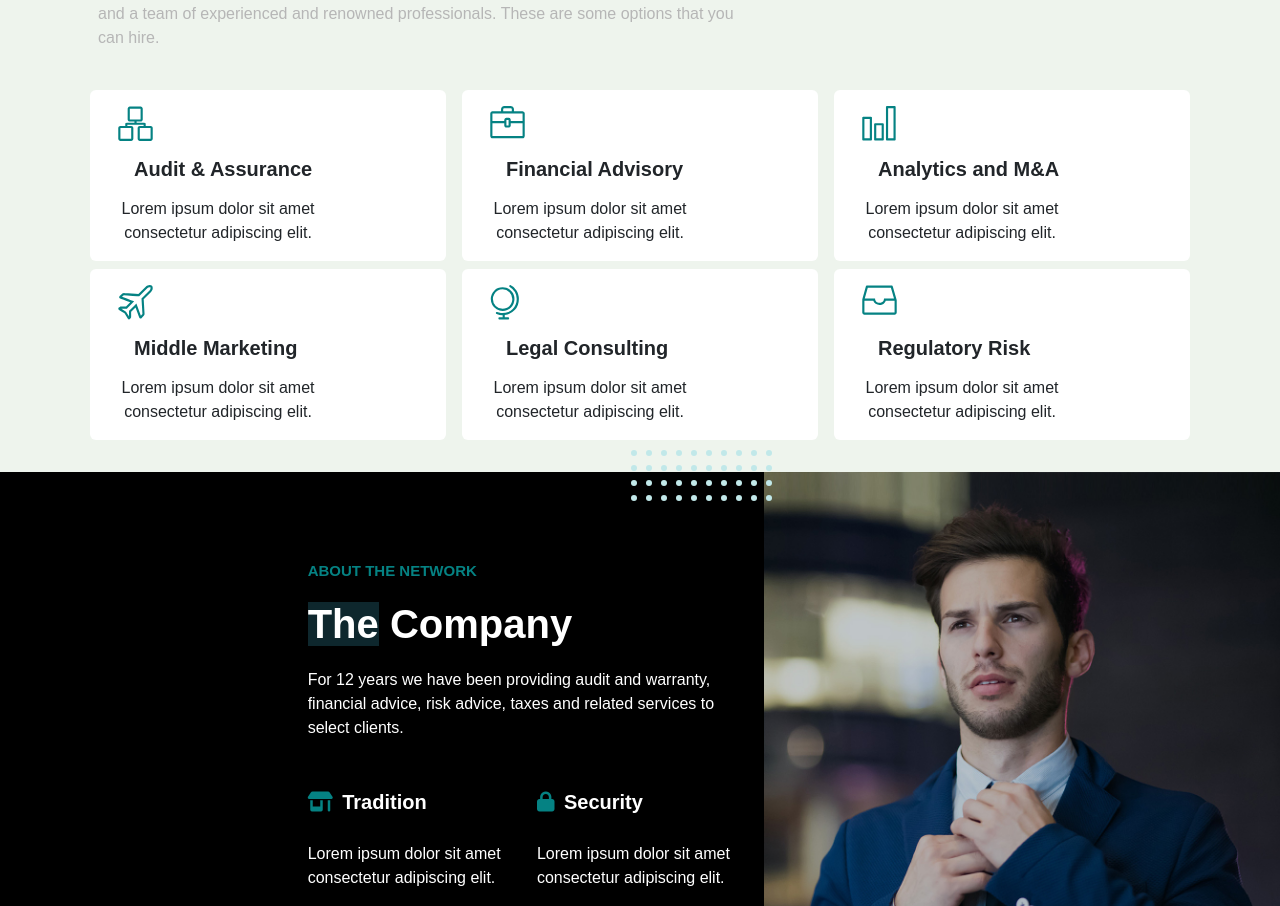
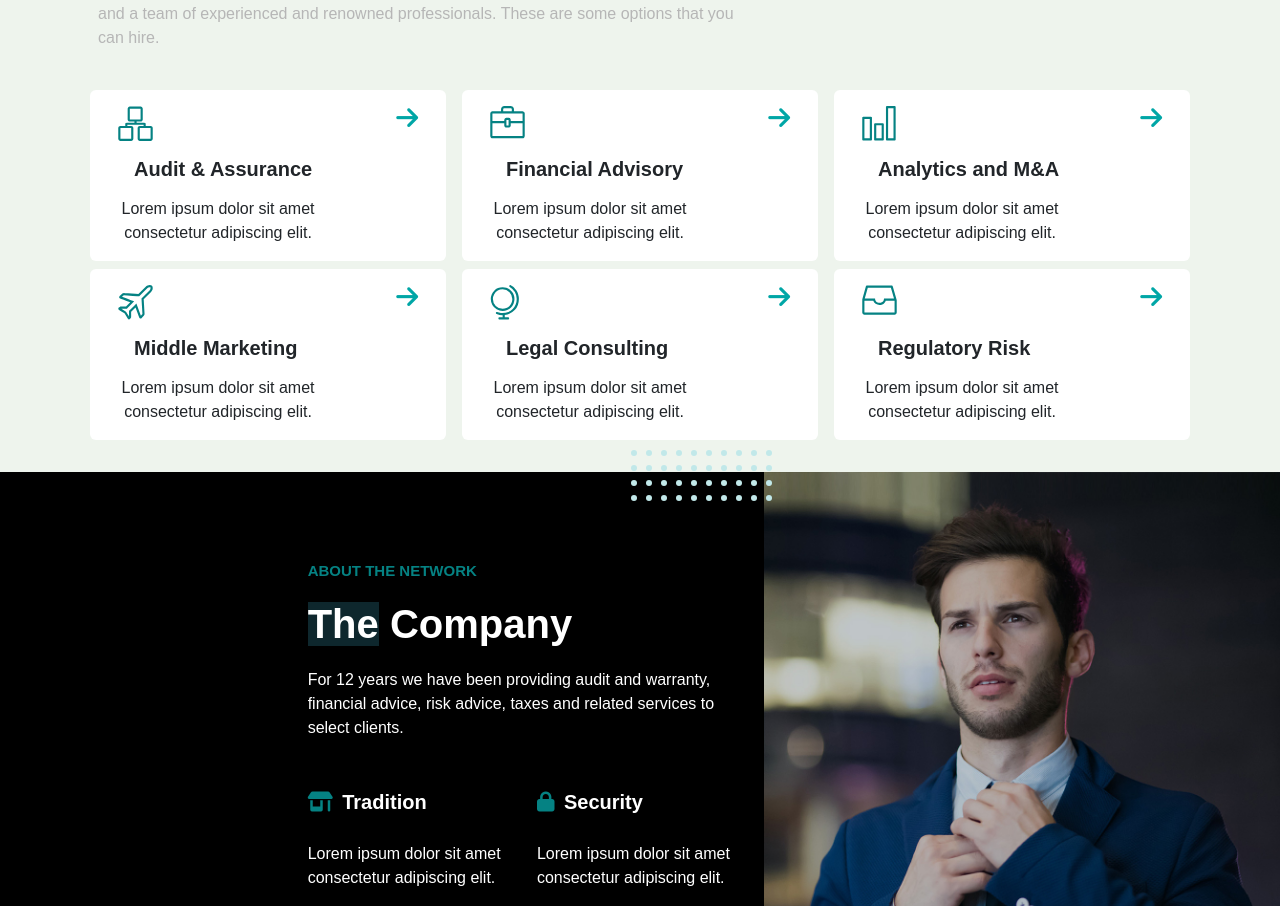
Before and after one commit to StefanRaluca/proj-html-vuejs, a Vue app: page / in a window 1280 px wide. Shown: the part 1064-1970 px from the top of the page. Built offline with nearby package versions, Linux system fonts and the light colour scheme.

Commit message:
add hover arrow

```diff
--- a/src/components/mainApp.vue
+++ b/src/components/mainApp.vue
@@ -42,7 +42,7 @@ export default {
                                     fill=" rgb(5, 130, 131)" />
                                 <path fill="rgba(0, 0, 0, 0)" d="M0 0h1024v1040H0z" />
                             </svg>
-                            <i class="fa-solid fa-arrow-right"></i>
+                            <i class="fa-solid fa-arrow-right arrow_services"></i>
                         </div>
                         <div class="text_card">
                             <h5 class="card-title fw-semibold m-3">Audit & Assurance</h5>
@@ -59,7 +59,7 @@ export default {
                                     fill="rgb(5, 130, 131)" />
                                 <path fill="rgba(0, 0, 0, 0)" d="M0 0h1024v960H0z" />
                             </svg>
-                            <i class="fa-solid fa-arrow-right"></i>
+                            <i class="fa-solid fa-arrow-right arrow_services"></i>
                         </div>
                         <div class="text_card">
                             <h5 class="card-title fw-semibold m-3">Financial Advisory</h5>
@@ -77,7 +77,7 @@ export default {
                                     fill=" rgb(5, 130, 131)" />
                                 <path fill="rgba(0, 0, 0, 0)" d="M0 0h1024v1040H0z" />
                             </svg>
-                            <i class="fa-solid fa-arrow-right "></i>
+                            <i class="fa-solid fa-arrow-right arrow_services "></i>
                         </div>
                         <div class="text_card">
                             <h5 class="card-title fw-semibold m-3">Analytics and M&A</h5>
@@ -97,7 +97,7 @@ export default {
                                     fill=" rgb(5, 130, 131)" />
                                 <path fill="rgba(0, 0, 0, 0)" d="M0 0h1024v1040H0z" />
                             </svg>
-                            <i class="fa-solid fa-arrow-right"></i>
+                            <i class="fa-solid fa-arrow-right arrow_services"></i>
                         </div>
                         <div class="text_card">
                             <h5 class="card-title fw-semibold m-3">Middle Marketing</h5>
@@ -115,7 +115,7 @@ export default {
                                     fill=" rgb(5, 130, 131)" />
                                 <path fill="rgba(0, 0, 0, 0)" d="M0 0h1024v1040H0z" />
                             </svg>
-                            <i class="fa-solid fa-arrow-right"></i>
+                            <i class="fa-solid fa-arrow-right arrow_services"></i>
                         </div>
                         <div class="text_card">
                             <h5 class="card-title fw-semibold m-3">Legal Consulting</h5>
@@ -133,7 +133,7 @@ export default {
                                     fill=" rgb(5, 130, 131)" />
                                 <path fill="rgba(0, 0, 0, 0)" d="M0 0h1024v1040H0z" />
                             </svg>
-                            <i class="fa-solid fa-arrow-right"></i>
+                            <i class="fa-solid fa-arrow-right arrow_services"></i>
                         </div>
                         <div class="text_card">
                             <h5 class="card-title fw-semibold m-3">Regulatory Risk</h5>
@@ -180,7 +180,6 @@ export default {
     text-align: center;
     background-size: cover;
     height: 800px;
-    /* Imposta l'altezza del jumbotron */
     display: flex;
     align-items: center;
     justify-content: center;
@@ -217,8 +216,6 @@ export default {
 }
 
 .center-jumbotron {
-
-
     position: relative;
 
     z-index: 3;
@@ -254,4 +251,55 @@ export default {
     background-color: var(--bool--hoover);
     color: white;
 }
+
+.services {
+    background-color: #EEF4ED;
+
+    h2 {
+        font-weight: 800;
+        font-size: 40px;
+
+        span {
+            background-color: var(--bool--text--decoration);
+            color: var(--bool--buttons--principal);
+
+        }
+    }
+
+    h6 {
+
+        font-size: 15px;
+        color: var(--bool--buttons--principal)
+    }
+
+
+}
+
+
+.fa-arrow-right {
+    font-size: 25px;
+    color: var(--bool--hoover);
+
+}
+
+.fa-arrow-right:hover {
+    width: 35px;
+    height: 35px;
+    border-radius: 50%;
+    background-color: var(--bool--buttons--principal);
+    text-align: center;
+    cursor: pointer;
+    font-size: 30px;
+
+}
+
+
+
+
+.text_card {
+    p {
+        text-align: center;
+        width: 200px;
+    }
+}
 </style>
--- a/src/components/sectionMainApp.vue
+++ b/src/components/sectionMainApp.vue
@@ -213,7 +213,7 @@ export default {
                     <div class="poster_overlay">
                         <p>Lorem ipsum dolor sit amet, consectetur adipiscing elit.</p>
                     </div>
-                    <div><i class="fa-solid fa-arrow-right"></i></div>
+                    <div><i class="fa-solid fa-arrow-right-long"></i></div>
 
                 </div>
                 <div class="col poster  position-relative">
@@ -222,7 +222,7 @@ export default {
                     <div class="poster_overlay">
                         <p>Lorem ipsum dolor sit amet, consectetur adipiscing elit.</p>
                     </div>
-                    <div><i class="fa-solid fa-arrow-right"></i></div>
+                    <div><i class="fa-solid fa-arrow-right-long"></i></div>
                 </div>
                 <div class="col poster  position-relative">
                     <img src="/img/project-3.jpg" alt="">
@@ -230,7 +230,7 @@ export default {
                     <div class="poster_overlay">
                         <p>Lorem ipsum dolor sit amet, consectetur adipiscing elit.</p>
                     </div>
-                    <div><i class="fa-solid fa-arrow-right"></i></div>
+                    <div><i class="fa-solid fa-arrow-right-long"></i></div>
                 </div>
             </div>
 
@@ -241,7 +241,7 @@ export default {
                     <div class="poster_overlay">
                         <p>Lorem ipsum dolor sit amet, consectetur adipiscing elit.</p>
                     </div>
-                    <div><i class="fa-solid fa-arrow-right"></i></div>
+                    <div><i class="fa-solid fa-arrow-right-long"></i></div>
                 </div>
                 <div class="col poster  position-relative">
                     <img src="/img/project-5.jpg" alt="">
@@ -249,7 +249,7 @@ export default {
                     <div class="poster_overlay">
                         <p>Lorem ipsum dolor sit amet, consectetur adipiscing elit.</p>
                     </div>
-                    <div><i class="fa-solid fa-arrow-right"></i></div>
+                    <div><i class="fa-solid fa-arrow-right-long"></i></div>
                 </div>
                 <div class="col poster  position-relative">
                     <img src="/img/project-6.jpg" alt="">
@@ -257,7 +257,7 @@ export default {
                     <div class="poster_overlay">
                         <p>Lorem ipsum dolor sit amet, consectetur adipiscing elit.</p>
                     </div>
-                    <div><i class="fa-solid fa-arrow-right"></i></div>
+                    <div><i class="fa-solid fa-arrow-right-long"></i></div>
                 </div>
             </div>
         </div>
@@ -265,41 +265,6 @@ export default {
 
 </template>
 <style>
-.services {
-    background-color: #EEF4ED;
-
-    h2 {
-        font-weight: 800;
-        font-size: 40px;
-
-        span {
-            background-color: var(--bool--text--decoration);
-            color: var(--bool--buttons--principal);
-
-        }
-    }
-
-    h6 {
-
-        font-size: 15px;
-        color: var(--bool--buttons--principal)
-    }
-
-
-}
-
-.fa-arrow-right {
-    font-size: 25px;
-    color: var(--bool--hoover);
-}
-
-.text_card {
-    p {
-        text-align: center;
-        width: 200px;
-    }
-}
-
 .the_company {
     background-color: black;
     color: white;
@@ -431,7 +396,7 @@ export default {
     margin: 0;
 }
 
-.fa-arrow-right {
+.fa-arrow-right-long {
     position: absolute;
     top: 5%;
     left: 80%;
@@ -441,7 +406,7 @@ export default {
     color: white
 }
 
-.poster:hover .fa-arrow-right {
+.poster:hover .fa-arrow-right-long {
     opacity: 1;
 }
 
```
